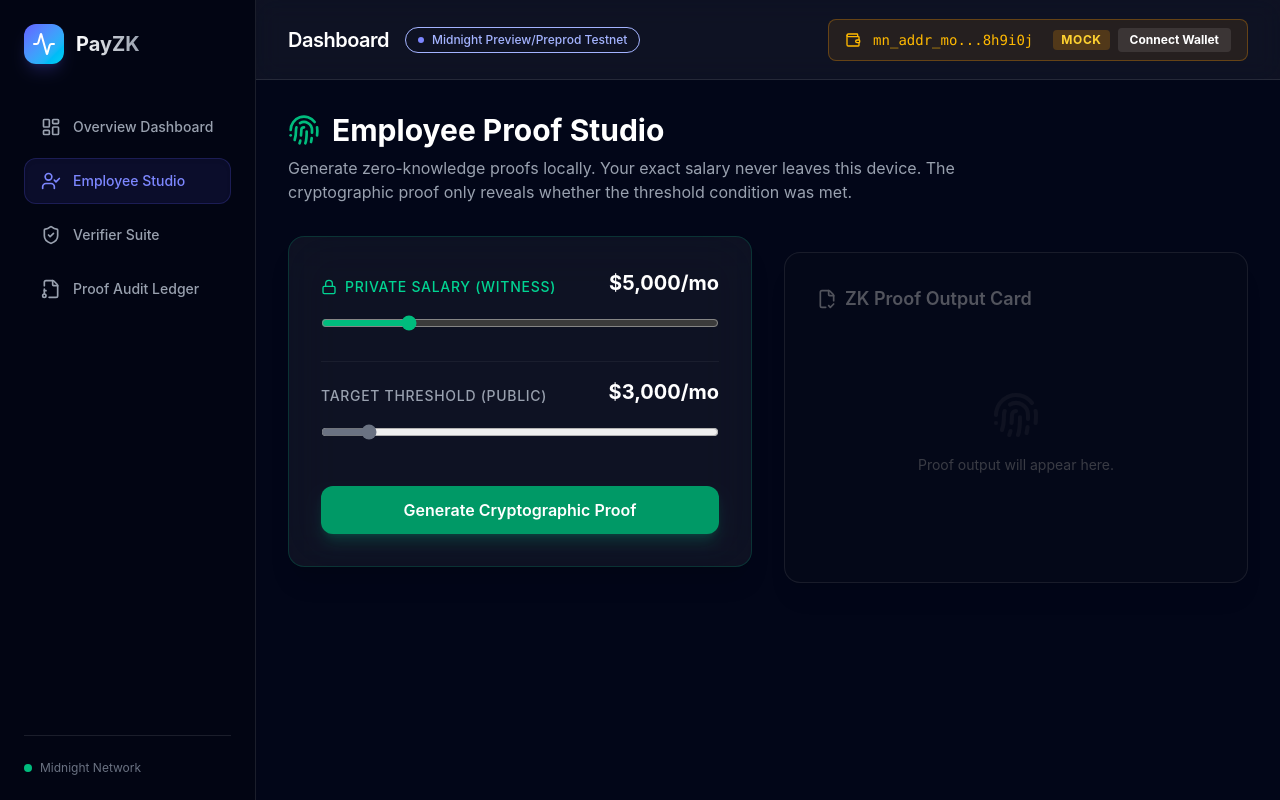
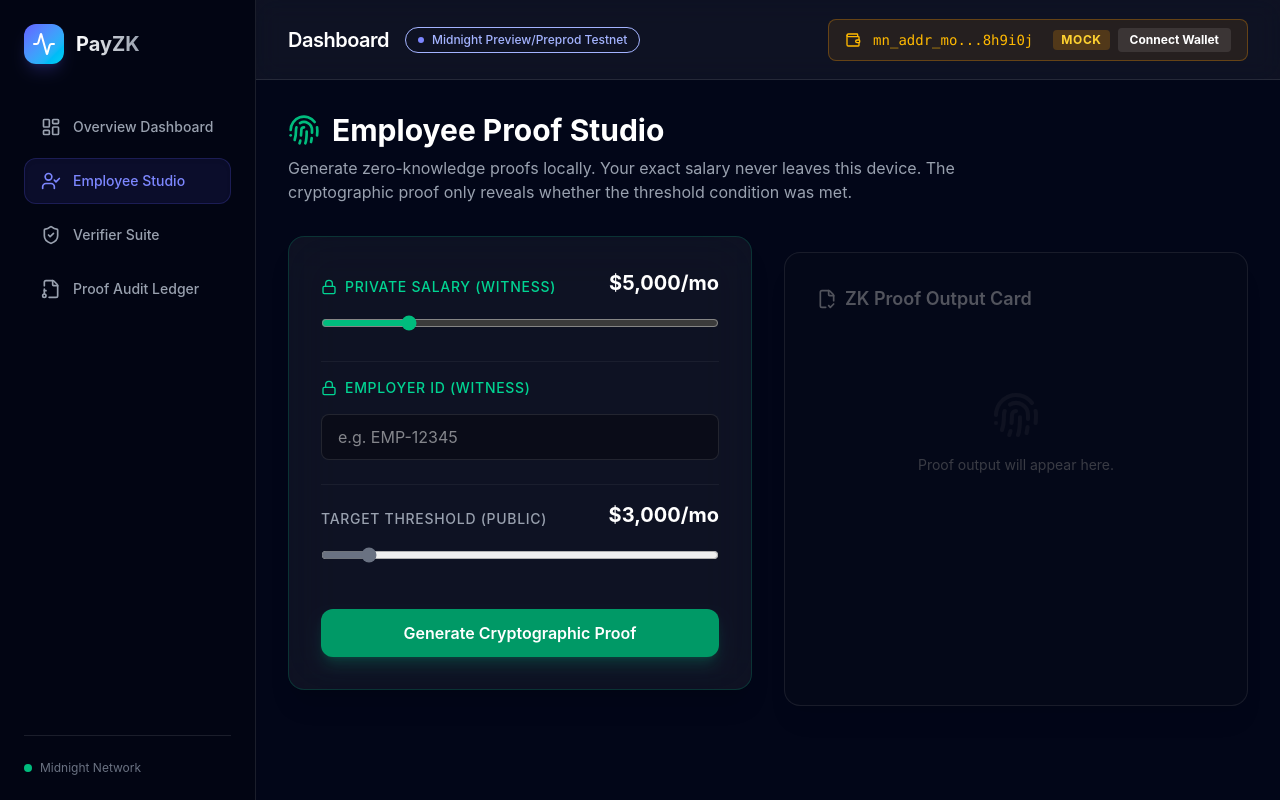
Before and after one commit to shivammpatil2007-star/PayZK-Midnight, a React (Vite) app in the folder frontend/: page / in a window 1280 px wide. Both pictures are taken after a click on the button "Employee Studio". Built offline with nearby package versions, Linux system fonts and the light colour scheme.

Commit message:
feat(prover): build Employee ZK Proof Studio form and threshold inputs

```diff
--- a/frontend/src/components/ProofStudio.tsx
+++ b/frontend/src/components/ProofStudio.tsx
@@ -106,6 +106,19 @@ export const ProofStudio: React.FC<{ wallet: any | null }> = ({ wallet }) => {
 
             <div className="space-y-4 pt-4 border-t border-white/5">
               <div className="flex justify-between items-end">
+                <label className="text-sm font-medium text-emerald-400 uppercase tracking-wider flex items-center gap-2">
+                  <Lock size={16} /> Employer ID (Witness)
+                </label>
+              </div>
+              <input
+                type="text"
+                placeholder="e.g. EMP-12345"
+                className="input-field"
+              />
+            </div>
+
+            <div className="space-y-4 pt-4 border-t border-white/5">
+              <div className="flex justify-between items-end">
                 <label className="text-sm font-medium text-gray-400 uppercase tracking-wider flex items-center gap-2">
                   Target Threshold (Public)
                 </label>
```
